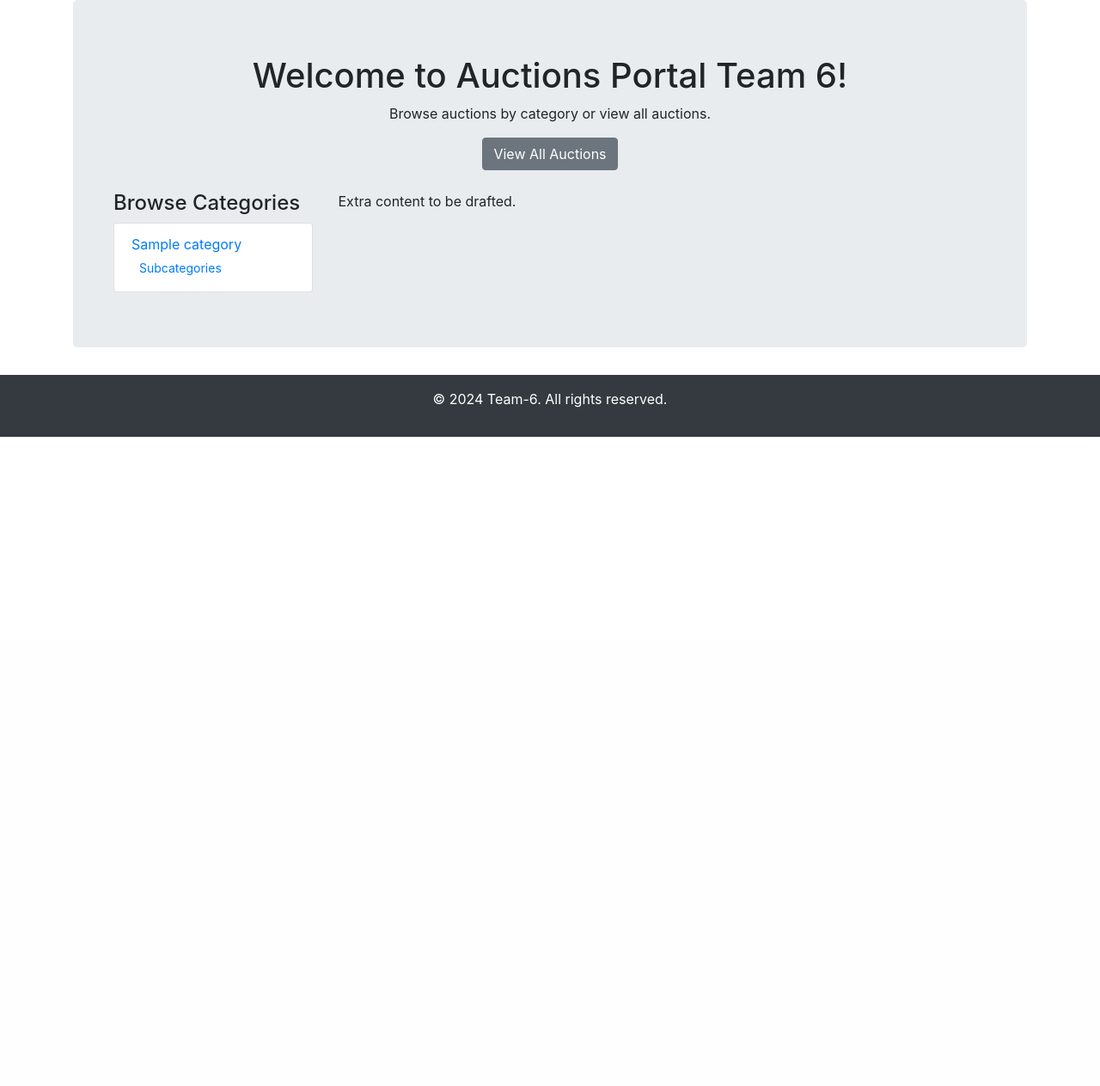
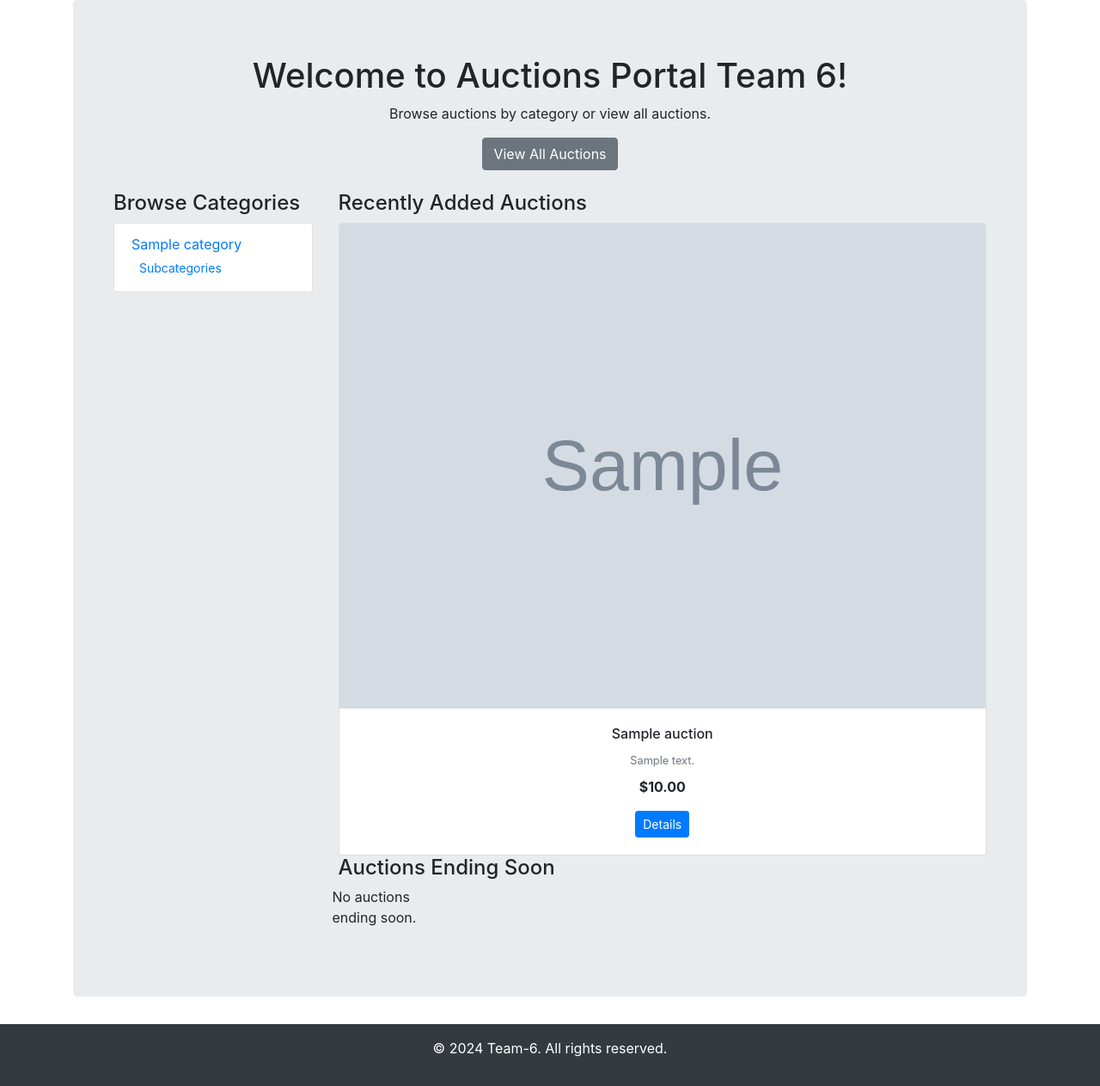
Before and after one commit to nightecz/auction_portal_final_project, a Django app: page / in a window 1280 px wide. Shown: the part 56-1319 px from the top of the page at 86% size. Before the commit the page ends 564 px from the top, so only its background shows below. Run offline with Django 5.2, Linux system fonts and the light colour scheme; tables that the repository leaves empty hold one stand-in row (values such as "Sample post"); grey boxes marked "Sample" are stand-in pictures; some libraries are stand-ins or nearby versions.

Commit message:
- debug filtration by subcategories - possible to create auction with subcategories - add conditions for create auctions, now onle 1 main category is possible and 2 subcaregories - debug in AuctionUpdateForm - now subcategories are visible - two new features on index.html (list of recently added and ending soon auctions)

```diff
--- a/viewer/templates/index.html
+++ b/viewer/templates/index.html
@@ -17,20 +17,14 @@
             <ul class="list-group">
                 {% for category in main_categories %}
                 <li class="list-group-item">
-                    <!-- Main category with toggle -->
-                    <a href="{% url 'auctions' %}?category={{ category.id }}"
-                       class="d-block text-decoration-none">
+                    <a href="{% url 'auctions' %}?category={{ category.id }}" class="d-block text-decoration-none">
                         {{ category.name }}
                     </a>
-
-                    <!-- Subcategories toggle button -->
                     <button class="btn btn-sm btn-link" type="button" data-bs-toggle="collapse"
                             data-bs-target="#subcategory-{{ category.id }}" aria-expanded="false"
                             aria-controls="subcategory-{{ category.id }}">
                         Subcategories
                     </button>
-
-                    <!-- Subcategories -->
                     <ul class="collapse list-unstyled ms-3" id="subcategory-{{ category.id }}">
                         {% for subcategory in category.subcategories.all %}
                         <li>
@@ -45,9 +39,52 @@
             </ul>
         </div>
 
-        <!-- Right column: Extra content -->
+        <!-- Right column: Recently added auctions -->
         <div class="col-md-9">
-            <p>Extra content to be drafted.</p>
+            <h4>Recently Added Auctions</h4>
+            <div class="row row-cols-1 row-cols-sm-2 row-cols-md-3 row-cols-lg-5 g-3">
+                {% for auction in recent_auctions %}
+                <div class="col">
+                    <div class="card h-100">
+                        {% if auction.image %}
+                        <img src="{{ auction.image.url }}" class="card-img-top" alt="{{ auction.name }}">
+                        {% else %}
+                        <img src="/media/auctions/default-image.jpg" class="card-img-top" alt="Default image">
+                        {% endif %}
+                        <div class="card-body text-center">
+                            <h6 class="card-title text-truncate">{{ auction.name }}</h6>
+                            <p class="small text-muted mb-2">{{ auction.description|truncatechars:50 }}</p>
+                            <p><strong>${{ auction.starting_price }}</strong></p>
+                            <a href="{% url 'auction_detail' auction.id %}" class="btn btn-sm btn-primary">Details</a>
+                        </div>
+                    </div>
+                </div>
+                {% empty %}
+                <p>No auctions recently added.</p>
+                {% endfor %}
+            </div>
+            <h4>Auctions Ending Soon</h4>
+            <div class="row row-cols-1 row-cols-sm-2 row-cols-md-3 row-cols-lg-5 g-3">
+                {% for auction in ending_soon_auctions %}
+                <div class="col">
+                    <div class="card h-100">
+                        {% if auction.image %}
+                        <img src="{{ auction.image.url }}" class="card-img-top" alt="{{ auction.name }}">
+                        {% else %}
+                        <img src="/media/auctions/default-image.jpg" class="card-img-top" alt="Default image">
+                        {% endif %}
+                        <div class="card-body text-center">
+                            <h6 class="card-title text-truncate">{{ auction.name }}</h6>
+                            <p class="small text-muted mb-2">{{ auction.description|truncatechars:50 }}</p>
+                            <p><strong>${{ auction.starting_price }}</strong></p>
+                            <a href="{% url 'auction_detail' auction.id %}" class="btn btn-sm btn-primary">Details</a>
+                        </div>
+                    </div>
+                </div>
+                {% empty %}
+                <p>No auctions ending soon.</p>
+                {% endfor %}
+            </div>
         </div>
     </div>
 </div>
--- a/viewer/views.py
+++ b/viewer/views.py
@@ -29,9 +29,15 @@
 def index(request):
     value = request.GET.get('value', '')
     main_categories = Category.objects.filter(parent__isnull=True)  # only main categories
-    return render(request, template_name='index.html', context={'value': value, 'main_categories': main_categories})
+    recent_auctions = Auction.objects.order_by('-start_time')[:5]  # showing recently added auctions
+    ending_soon_auctions = Auction.objects.filter(end_time__gt=timezone.now()).order_by('end_time')[:5] # ending soon auctions
 
-
+    return render(request, 'index.html', {
+        'value': value,
+        'main_categories': main_categories,
+        'recent_auctions': recent_auctions,
+        'ending_soon_auctions': ending_soon_auctions
+    })
 class RegisterView(FormView):
     template_name = 'registration/register.html'
     form_class = SignUpForm
```
